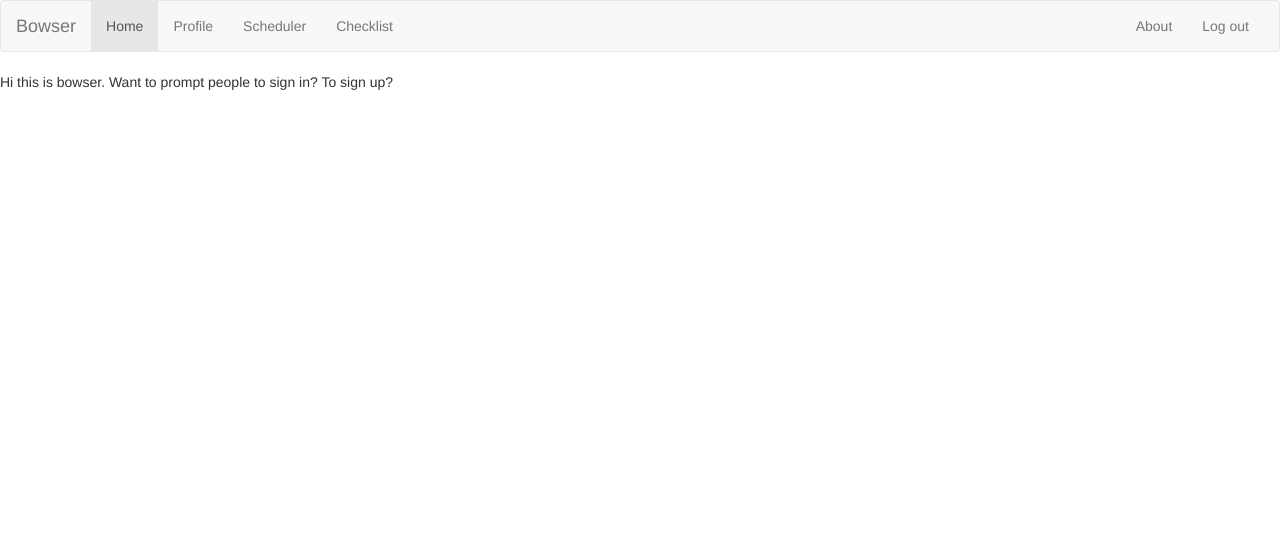
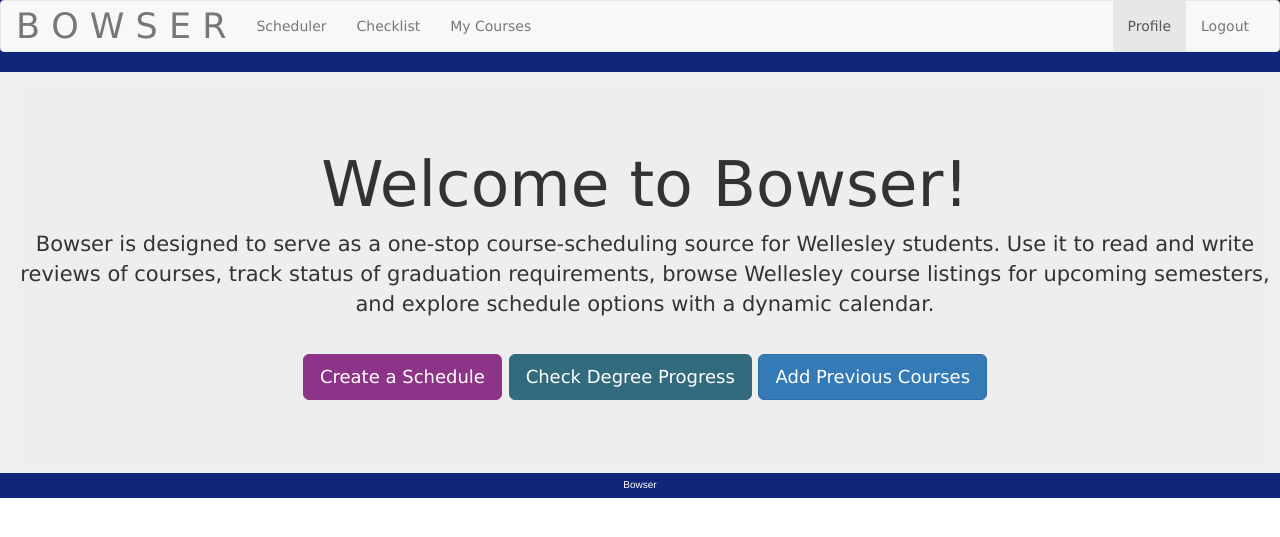
Before and after one commit to lilsplat/bowser, a Django app: page / in a window 1280 px wide. Shown: the top 537 px of the page. Run offline with Django 3.2, Linux system fonts and the light colour scheme; parts of the project's set-up code (start-up, migrations or seed data) failed here and were passed over; some libraries are stand-ins or nearby versions.

Commit message:
Adding static files and Leigh's code (CSS not displaying properly)

```diff
--- /dev/null
+++ b/bowser/static/css/genericstyling.css
@@ -0,0 +1,25 @@
+#allcontent {
+background-color: #10267A; /* Wellesley blue */
+text-align: left;
+font-family: Verdana, Sans-serif;
+}
+
+.navbar-brand {
+font-size: 35px;
+}
+
+.pagecontent {
+background-color: #EFEFEF; /*bootstrap grey*/
+padding: 10px;
+padding-left: 20px;
+}
+
+#footer {
+background-color: #10267A; /* Wellesley blue */
+text-align: center;
+color: #FFFFFF;
+font-size: 10px;
+padding-top: 5px;
+padding-bottom: 5px;
+height: 25px;
+}
--- /dev/null
+++ b/bowser/static/css/indexstyle.css
@@ -0,0 +1,24 @@
+.jumbotron {
+text-align: center;
+margin-bottom: 0px;
+}
+
+#one {
+background-color: #8E3488; /*magenta*/
+border-color: #8E3488;
+}
+
+#one:hover{
+background-color: #722C6D; /*dark magenta*/
+border-color: #722C6D;
+}
+
+#two {
+background-color: #326A7E; /*teal*/
+border-color: #326A7E;
+}
+
+#two:hover {
+background-color: #285466; /*dark teal*/
+border-color: #285466;
+}
--- a/bowser/templates/courses/index.html
+++ b/bowser/templates/courses/index.html
@@ -1 +1,82 @@
-{% extends "courses/base.html" %}
+{% load staticfiles %}
+<!DOCTYPE html>
+<html lang="en">
+<head>
+    <link href="//maxcdn.bootstrapcdn.com/bootstrap/3.2.0/css/bootstrap.min.css" rel="stylesheet">
+    <link rel="stylesheet" type="text/css" href="../../static/css/genericstyling.css">
+    <link rel="stylesheet" type="text/css" href="../../static/css/indexstyle.css" >
+
+	<title>Bowser Home</title>
+
+</head>
+
+<body>
+
+<div id="allcontent">
+
+<nav class="navbar navbar-default" role="navigation">
+  <div class="container-fluid">
+    <!-- Brand and toggle get grouped for better mobile display -->
+    <div class="navbar-header">
+      <button type="button" class="navbar-toggle" data-toggle="collapse" data-target="#bs-example-navbar-collapse-1">
+        <span class="sr-only">Toggle navigation</span>
+        <span class="icon-bar"></span>
+        <span class="icon-bar"></span>
+        <span class="icon-bar"></span>
+      </button>
+      <a class="navbar-brand" href="#">B O W S E R</a>
+    </div>
+
+    <!-- Collect the nav links, forms, and other content for toggling -->
+	<!-- TODO: Add actual links to the nav bar! -->
+	<div class="collapse navbar-collapse" id="bs-example-navbar-collapse-1">
+      <ul class="nav navbar-nav">
+		<li><a href="#">Scheduler</a><li>
+		<li><a href="#">Checklist</a><li>
+		<li><a href="#">My Courses</a></li>
+      </ul>
+      <ul class="nav navbar-nav navbar-right">
+		<li class="active"><a href="profile.html">Profile</a></li>
+		<li><a href="#">Logout</a></li>
+     </ul>
+    </div><!-- /.navbar-collapse -->
+  </div><!-- /.container-fluid -->
+</nav>
+
+
+    <div class="pagecontent">
+
+    <div class="jumbotron">
+  		<h1>Welcome to Bowser! </h1>
+
+  		<p> Bowser is designed to serve as a one-stop course-scheduling
+        source for Wellesley students.  Use it to read and write reviews of courses,
+        track status of graduation requirements, browse Wellesley course listings for
+        upcoming semesters, and explore schedule options with a dynamic calendar. </p>
+
+<!--TO DO: add links to the buttons-->
+	<br>
+  	<p><a class="btn btn-primary btn-lg" id="one" role="button">Create a Schedule</a>
+  	<a class="btn btn-primary btn-lg" id="two" role="button">Check Degree Progress</a>
+  	<a class="btn btn-primary btn-lg" role="button">Add Previous Courses</a>
+	</div>
+
+
+    </div> <!--/allcontent-->
+
+    </div> <!--/pagecontent-->
+
+    <div id="footer">
+
+	<p> Bowser
+
+	</div>
+
+
+
+<script src="//maxcdn.bootstrapcdn.com/bootstrap/3.2.0/js/bootstrap.min.js"></script>
+
+
+</div>
+</body>
+</html>
```
